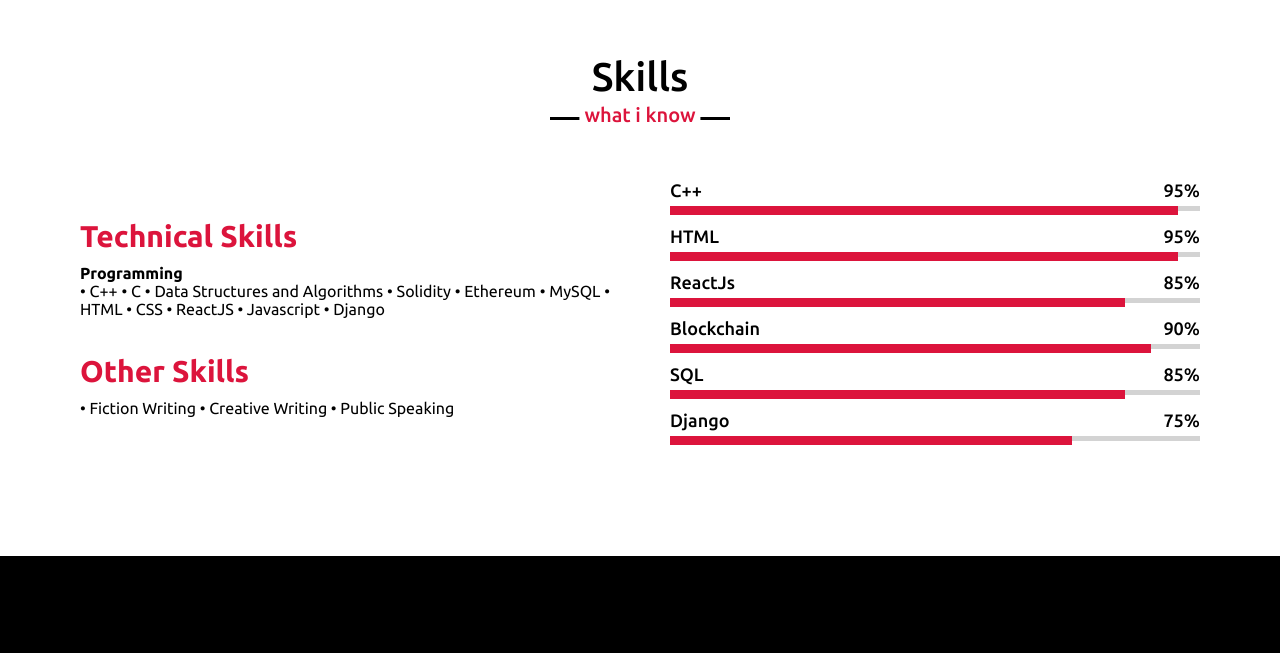
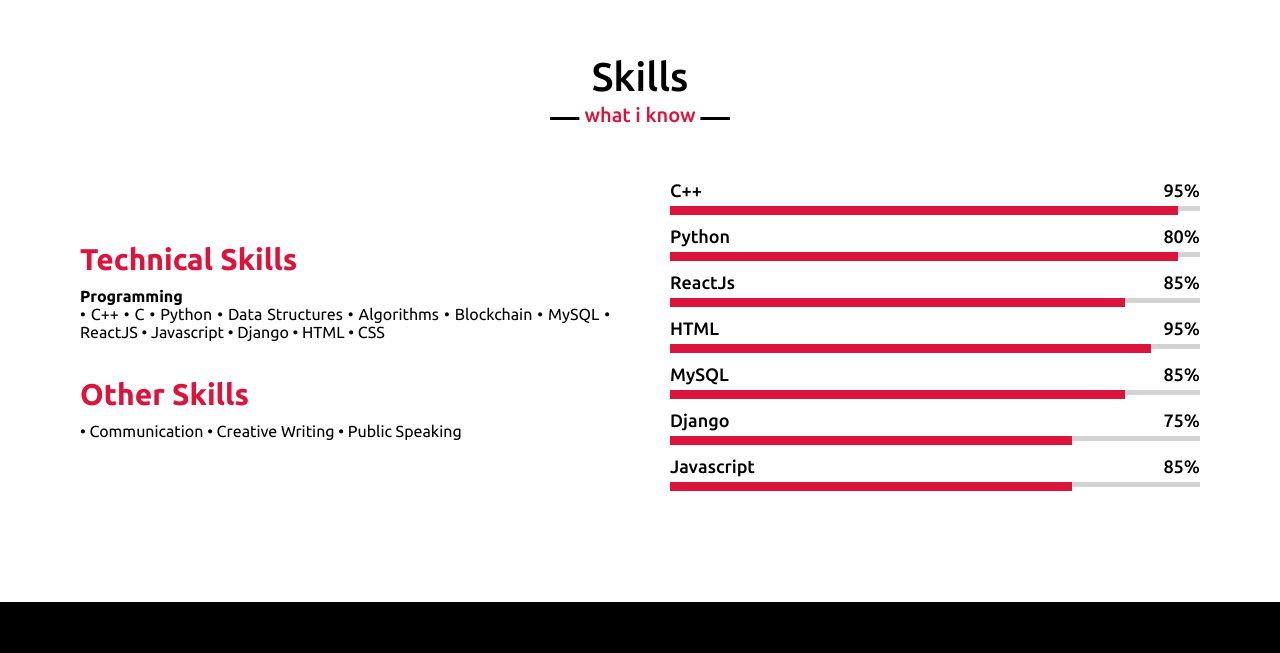
Before and after one commit to tanujajoshi1/TanujaJoshi, a website: page public/index.html in a window 1280 px wide. Shown: the part 1575-2228 px from the top of the page. Drawn offline with nearby package versions, Linux system fonts and the light colour scheme; some packages are replaced by stand-ins of ours.

Commit message:
Skills update

```diff
--- a/public/index.html
+++ b/public/index.html
@@ -85,17 +85,17 @@
 
                                 <div class="text">Technical Skills</div>
                                     <p class="subskill">Programming</p>
-                                    <p> • C++ • C • Data Structures and Algorithms
+                                    <p> • C++ • C • Python • Data Structures • Algorithms
                                         <!-- double br -->
                                     <!-- <p class="subskill">Blockchain</p> -->
-                                    • Solidity • Ethereum • MySQL
+                                    • Blockchain • MySQL
                                     <!-- DOUBLE BR -->
                                     <!-- <p class="subskill">Web Development</p> -->
-                                    • HTML • CSS • ReactJS • Javascript • Django <br/> <br/>
+                                     • ReactJS • Javascript • Django • HTML • CSS<br/> <br/>
 
                                 </p><br/>
                                 <div class="text">Other Skills</div>
-                                 <p> • Fiction Writing • Creative Writing • Public Speaking </p>
+                                 <p> • Communication • Creative Writing • Public Speaking </p>
 
                              </div>
                             <div class="column right">
@@ -108,8 +108,9 @@
                                 </div>
                                 <div class="bars">
                                     <div class="info">
-                                        <span>HTML</span>
-                                        <span>95%</span>
+                                        <span>Python</span>
+                                        <span>80%</span>
+
                                     </div>
                                     <div class="line html"></div>
                                 </div>
@@ -122,14 +123,14 @@
                                 </div>
                                 <div class="bars">
                                     <div class="info">
-                                        <span>Blockchain</span>
-                                        <span>90%</span>
+                                        <span>HTML</span>
+                                        <span>95%</span>
                                     </div>
                                     <div class="line bc"></div>
                                 </div>
                                 <div class="bars">
                                     <div class="info">
-                                        <span>SQL</span>
+                                        <span>MySQL</span>
                                         <span>85%</span>
                                     </div>
                                     <div class="line react"></div>
@@ -138,6 +139,13 @@
                                     <div class="info">
                                         <span>Django</span>
                                         <span>75%</span>
+                                    </div>
+                                    <div class="line django"></div>
+                                </div>
+                                <div class="bars">
+                                    <div class="info">
+                                        <span>Javascript</span>
+                                        <span>85%</span>
                                     </div>
                                     <div class="line django"></div>
                                 </div>
```
